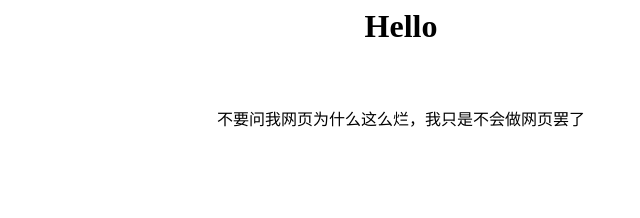
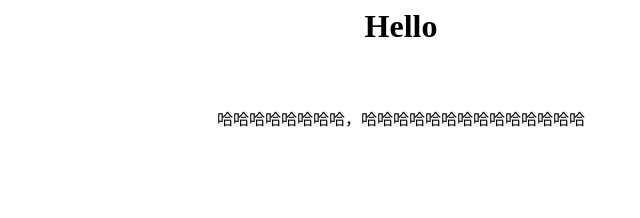
Before and after one commit to Shaped1231/Shaped1231.github.io, a plain HTML site: page index.html in a window 1280 px wide. Shown: the full height of the page, 239-879 px from the left. Drawn offline with Linux system fonts and the light colour scheme.

Commit message:
Update index.html

```diff
--- a/index.html
+++ b/index.html
@@ -1,6 +1,6 @@
 <h1 align="center">Hello</h1>
 <link rel="icon" href="../image/logo.jpg">                                                       <a href="https://asdmmgfg.github.io/login.html">登录</a>
-<p align="center">不要问我网页为什么这么烂，我只是不会做网页罢了</p>
+<p align="center">哈哈哈哈哈哈哈哈，哈哈哈哈哈哈哈哈哈哈哈哈哈哈</p>
 <ul>
  <a href="https://asdmmgfg.github.io/1.html">1</a> < <<a href="https://bing.com">Bing</a>  <a href="https://asdmmgfg.github.io/2.html">2</a>  <a href="https://asdmmgfg.github.io/3.html">3</a>  <a href="https://asdmmgfg.github.io/a">a</a>
 <li> <a href="https://www.douyin.com">dy</a> </li>
```
